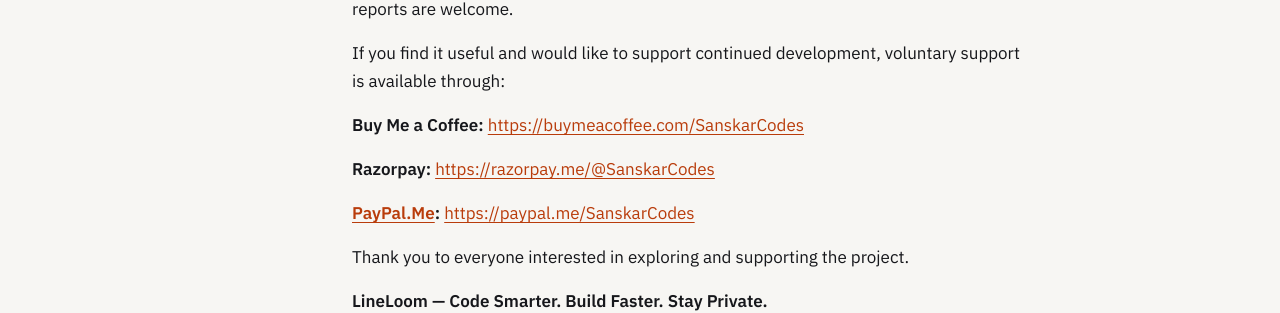
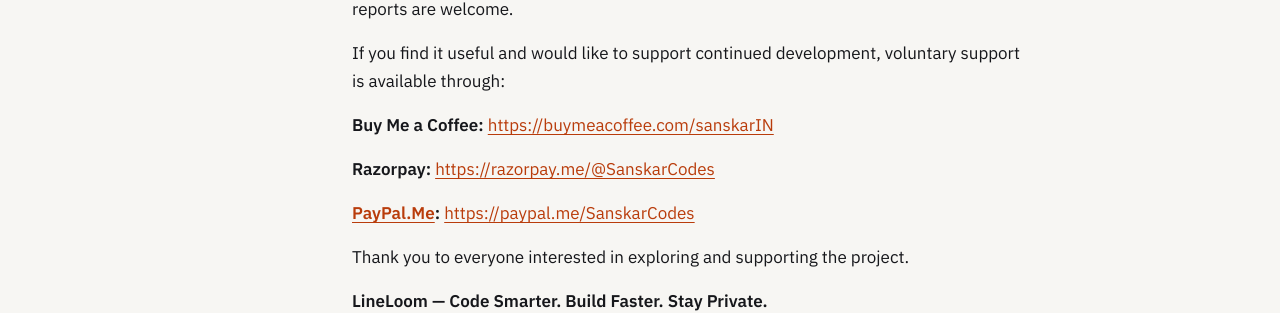
Before and after one commit to sanskarIN/sanskarIN.github.io, a Jekyll site: the page built from _posts/2026-10-19-lineloom-v1-stable-release.md, in a window 1280 px wide and 900 px high, scrolled down 2502 px. Shown: the part 146-459 px from the top of the window. Built offline with Jekyll 4.4.1, drawn with Linux system fonts in a browser that asks for light colours; some of the changed lines change nothing that is shown.

Commit message:
fix(blog): refresh support link in 2026-10-19-lineloom-v1-stable-release.md

```diff
--- a/_posts/2026-10-19-lineloom-v1-stable-release.md
+++ b/_posts/2026-10-19-lineloom-v1-stable-release.md
@@ -73,7 +73,7 @@
 
 If you find it useful and would like to support continued development, voluntary support is available through:
 
-<strong>Buy Me a Coffee:</strong> <a href="https://buymeacoffee.com/SanskarCodes" rel="noopener noreferrer">https://buymeacoffee.com/SanskarCodes</a>
+<strong>Buy Me a Coffee:</strong> <a href="https://buymeacoffee.com/sanskarIN" rel="noopener noreferrer">https://buymeacoffee.com/sanskarIN</a>
 
 <strong>Razorpay:</strong> <a href="https://razorpay.me/@SanskarCodes" rel="noopener noreferrer">https://razorpay.me/@SanskarCodes</a>
 
```
